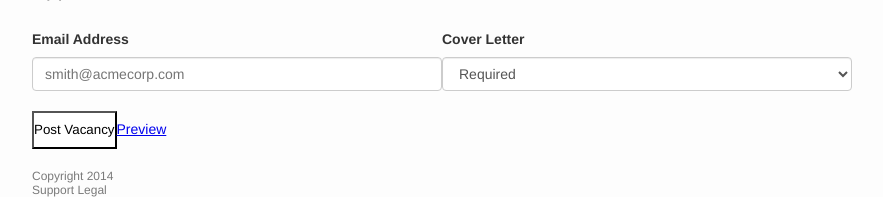
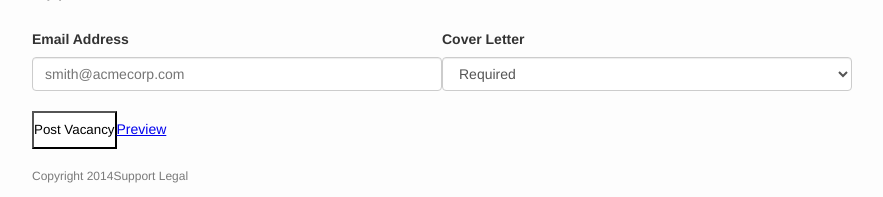
Before and after one commit to hiven/hiven.github.io, a PHP site: page /post.html in a window 1280 px wide. Shown: the part 830-1027 px from the top of the page, without its empty margins (198-1081 px from the left). Run offline with PHP 8.4, Linux system fonts and the light colour scheme; some libraries are stand-ins or nearby versions.

Commit message:
Update main.css

```diff
--- a/css/main.css
+++ b/css/main.css
@@ -306,6 +306,8 @@ margin-left: 1em;
 .right {
     float: right;
 }
+
+footer p {float:left;}
 .footer-links {
     display: inline;
 }
```
